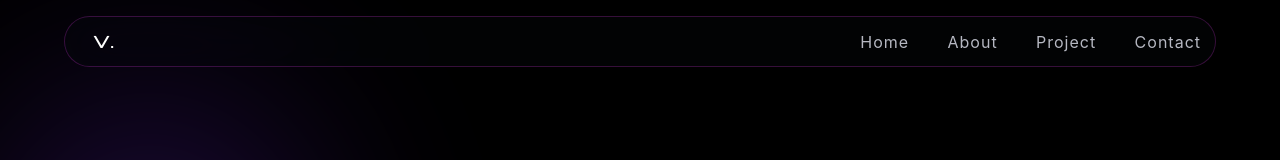
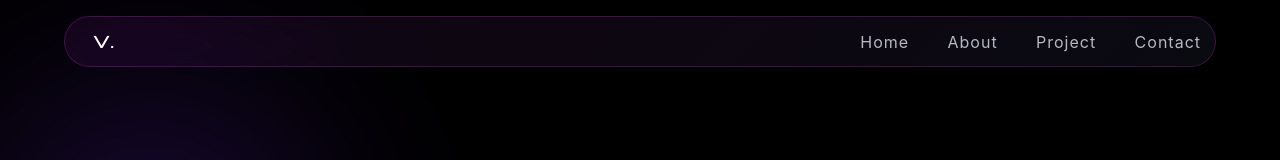
Before and after one commit to itsvivekdev/react-portfolio, a React (Vite) app: page / in a window 1280 px wide. Shown: the top 160 px of the page. Built offline with nearby package versions, Linux system fonts and the light colour scheme; what lightswind would draw is missing.

Commit message:
Update index.css

```diff
--- a/src/index.css
+++ b/src/index.css
@@ -132,7 +132,7 @@ header{
   z-index: 100;
   width: 92%;
   max-width: 1180px;
-  background-color: rgba(5, 7, 11, 0.45);
+ background: linear-gradient(135deg, rgba(207, 55, 218, 0.08), rgba(15, 15, 26, 0.65));
   backdrop-filter: blur(20px) saturate(160%);
   -webkit-backdrop-filter: blur(20px) saturate(160%);
   border: 1px solid rgba(207, 55, 218, 0.25);
```
